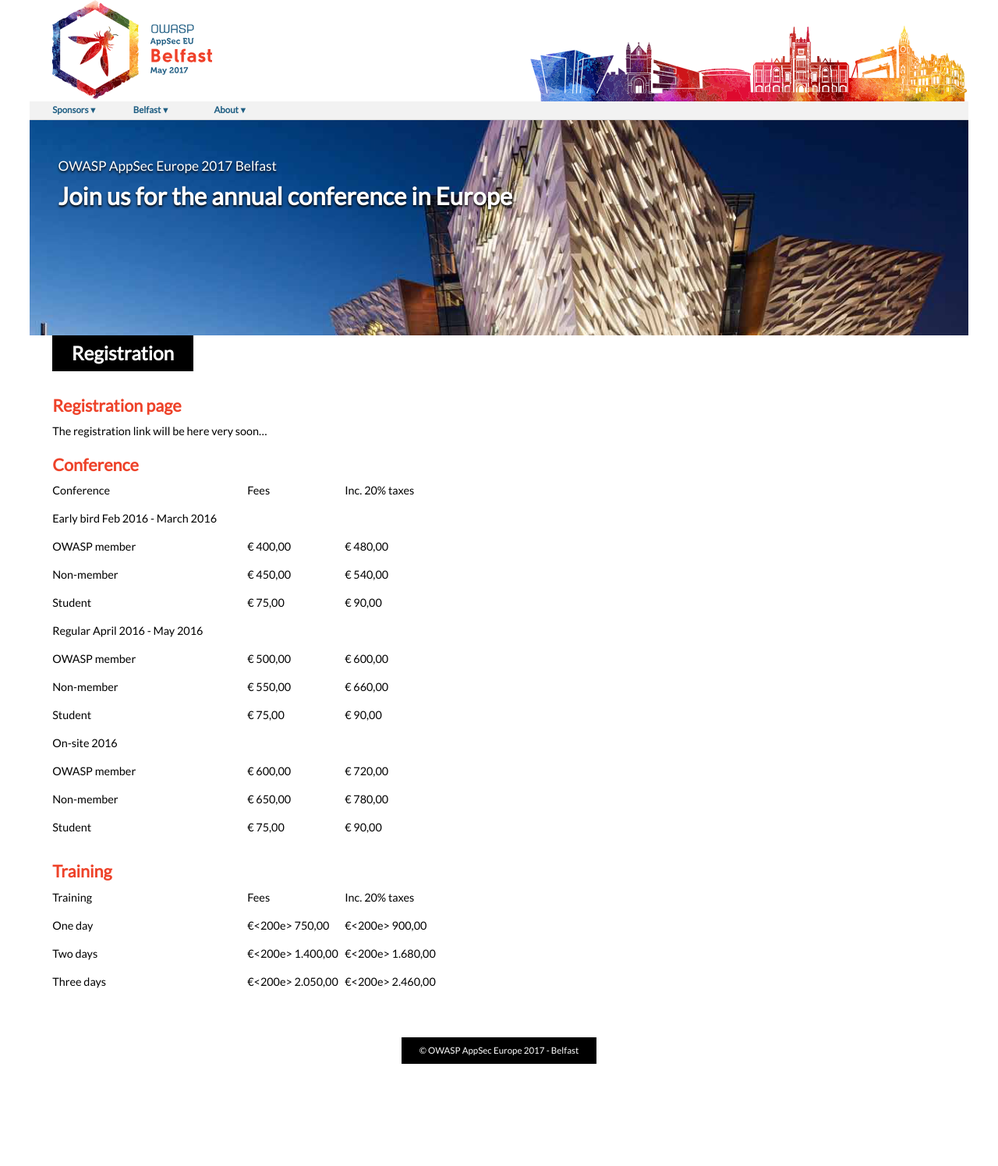
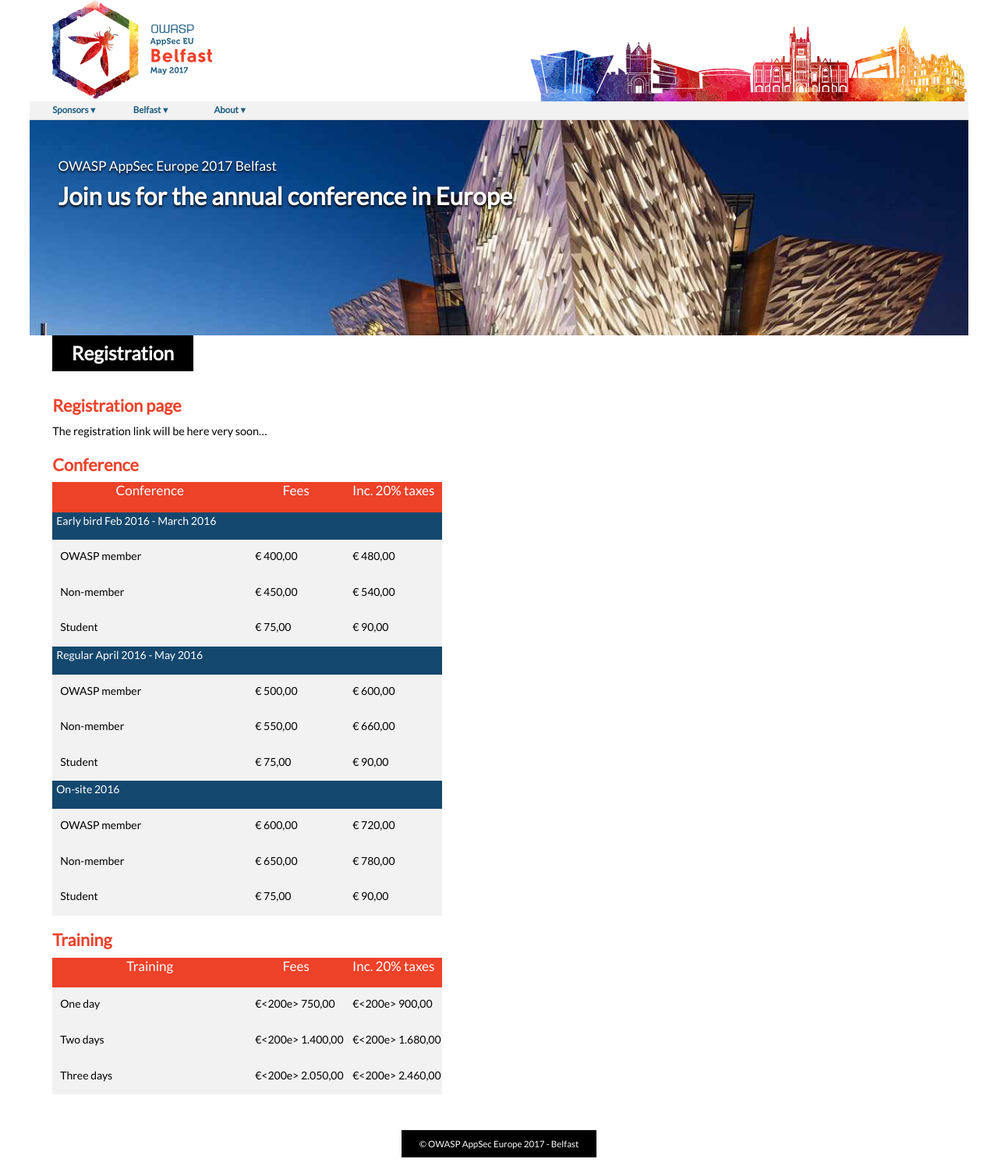
Before and after one commit to OWASP/AppSecEurope2017, a Jekyll site: the page built from program/registration.md, in a window 1280 px wide. Shown: the whole page at 78% size. Built offline with Jekyll 4.4.1, drawn with Linux system fonts in a browser that asks for light colours; before the commit the page ends 1376 px from its top, so only the background shows below that.

Commit message:
Added table styles

```diff
--- a/assets/css/style.scss
+++ b/assets/css/style.scss
@@ -478,3 +478,11 @@
 		height: 14em;
 	}
 }
+
+p.titletable {font-size: 17px ; text-align: center; color: #ffffff; -webkit-text-stroke: #ffffff}
+p.subtitletable {font-size: 14.0px ; color: #ffffff; -webkit-text-stroke: #ffffff}
+p.bodytable {font-size: 14.0px; -webkit-text-stroke: #ffffff}
+
+td.titletable {background-color: $orange; border-style: solid; border-width: 0px; border-color: #fff; margin: 15px}
+td.subtitletable {background-color: $azure; border-style: solid; border-width: 0px; border-color: #fff; padding: 0px 5px 0px 5px}
+td.bodytable {background-color: $gray; border-style: solid; border-width: 0px; border-color: transparent #000000; padding: 10px 0px 0px 10px;}
```
